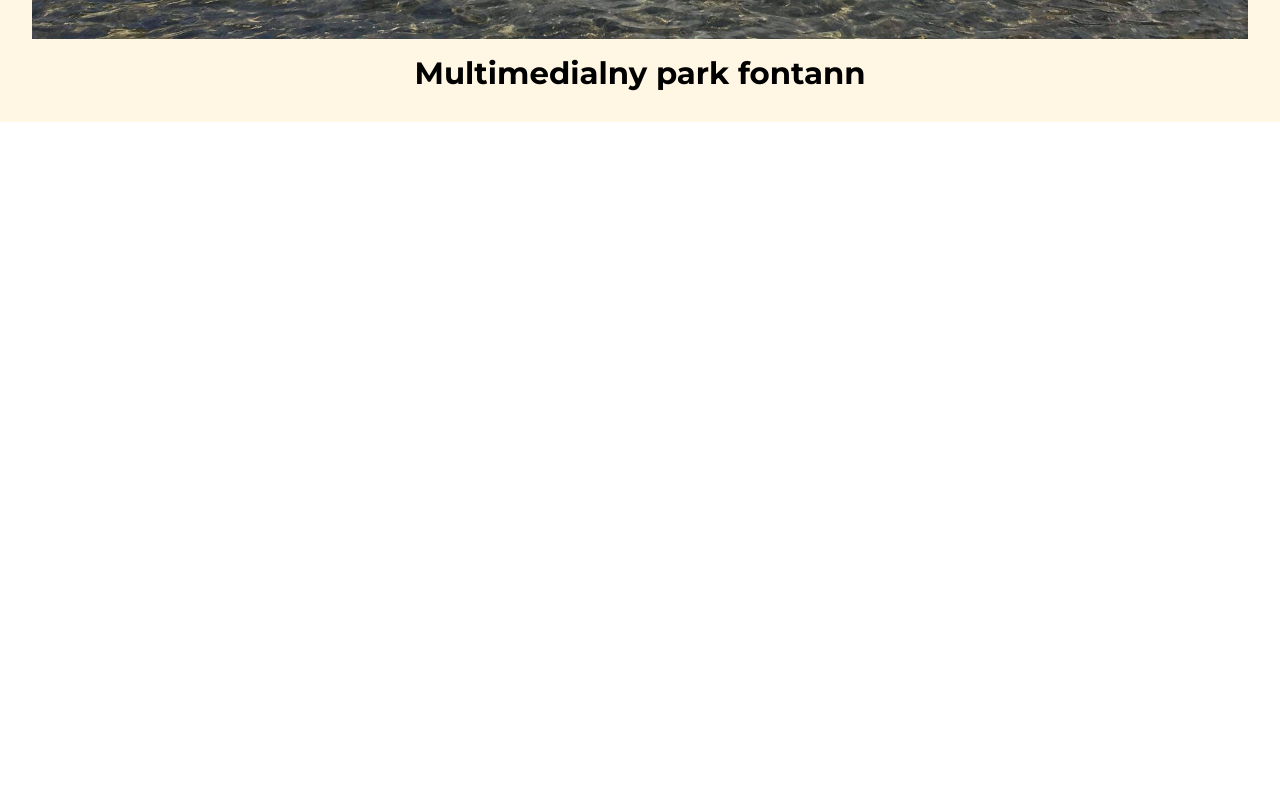
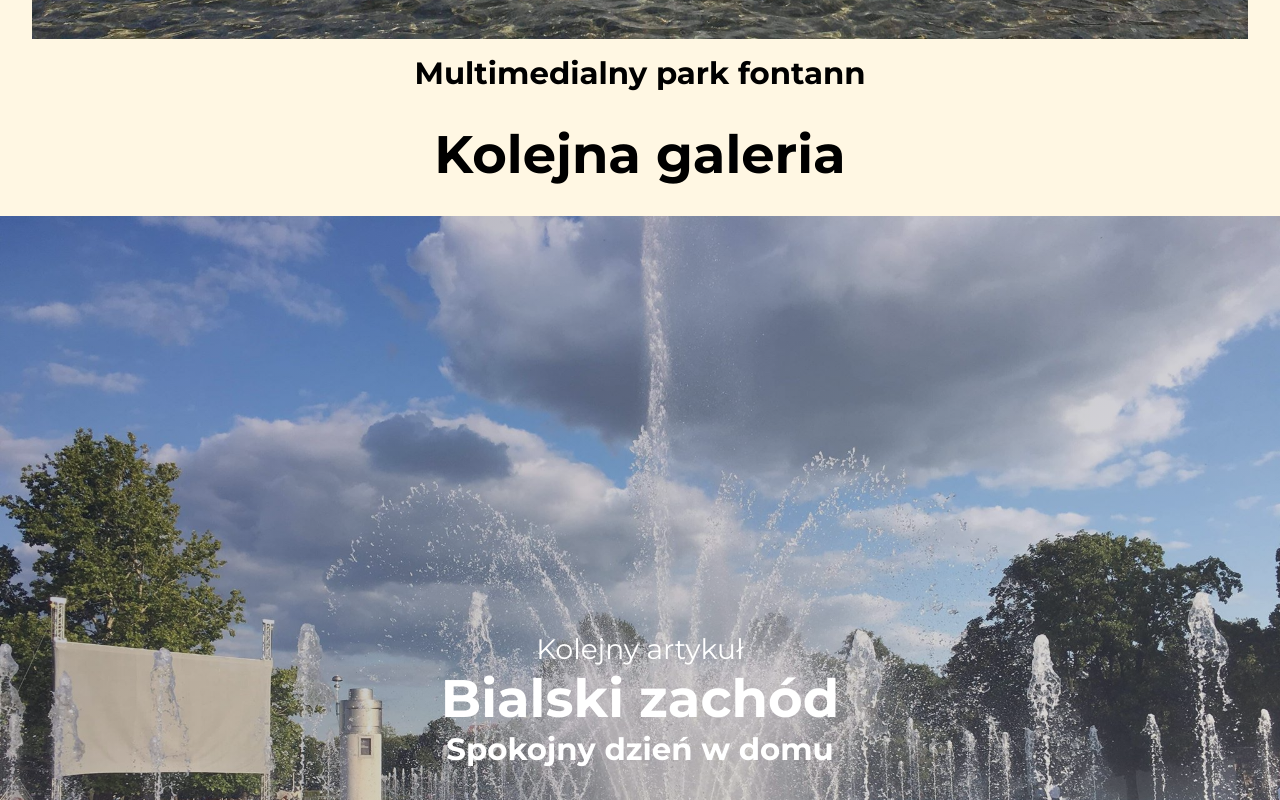
Before and after one commit to Adaxelx/photo-gallery-page, a React (Create React App) app: page /articles/WWa in a window 1280 px wide. Shown: the part 2120-2920 px from the top of the page. Before the commit the page ends 2242 px from the top, so only its background shows below. Built offline with nearby package versions, Linux system fonts and the light colour scheme.

Commit message:
add nextArticle to gallery

```diff
--- a/src/App.js
+++ b/src/App.js
@@ -22,9 +22,9 @@ class App extends React.Component {
       path: '/articles/WWa',
       date: '17-18.07.2019r.',
       nextArt: {
-        title: 'Bielsko Podlaski zachód',
+        title: 'Bialski zachód',
         subtitle: 'Spokojny dzień w domu',
-        img: '',
+        img: img,
         date: '19.07.2019r.',
         src: '/articles/BP',
       },
--- a/src/components/Article.js
+++ b/src/components/Article.js
@@ -3,15 +3,33 @@ import styled from 'styled-components';
 import { Link } from 'react-router-dom';
 
 const StyledArticle = styled.article`
+  position: relative;
   color: white;
+  ${({ next }) => (next ? '-webkit-text-stroke: 1px black; color: transparent;' : '')}
   display: flex;
   flex-direction: column;
   align-items: center;
 `;
 
+const StyledImgC = styled.div`
+  position: relative;
+  width: 100%;
+  ${({ next, theme }) => (next ? '' : `margin-bottom: ${theme.marginContent};`)}
+  &:before {
+    content: '';
+    position: absolute;
+    left: 0;
+    top: 0;
+    width: 100%;
+    height: 100%;
+    z-index: 1;
+    background: linear-gradient(155deg, rgba(2, 0, 36, 1) 0%, rgba(136, 135, 152, 1) 63%, rgba(255, 255, 255, 1) 100%);
+    opacity: 0.3;
+  }
+`;
+
 const StyledImg = styled.img`
   width: 100%;
-  margin-bottom: ${({ theme }) => theme.marginContent};
 `;
 
 const StyledCon = styled.section`
@@ -19,6 +37,8 @@ const StyledCon = styled.section`
   display: flex;
   flex-direction: column;
   align-items: center;
+  z-index: 1;
+  ${({ next }) => (next ? 'position: absolute; top: 50%; left: 50%; transform: translate(-50%,-50%); width: 100%' : '')}
 `;
 
 const StyledDate = styled.h3`
@@ -27,6 +47,7 @@ const StyledDate = styled.h3`
 `;
 
 const StyledTitle = styled.h1`
+  text-align: center;
   font-size: ${({ theme }) => theme.fontSize.xl};
 `;
 
@@ -34,13 +55,15 @@ const StyledSubtitle = styled.h2`
   font-size: ${({ theme }) => theme.fontSize.m};
 `;
 
-const Article = ({ title, subtitle, img, date, src }) => {
+const Article = ({ title, subtitle, img, date, src, next }) => {
   return (
     <Link to={src}>
       <StyledArticle>
-        <StyledImg src={img} />
-        <StyledCon>
-          <StyledDate>{date}</StyledDate>
+        <StyledImgC next={next}>
+          <StyledImg src={img} />
+        </StyledImgC>
+        <StyledCon next={next}>
+          {next ? 'Kolejny artykuł' : <StyledDate>{date}</StyledDate>}
           <StyledTitle>{title}</StyledTitle>
           <StyledSubtitle>{subtitle}</StyledSubtitle>
         </StyledCon>
--- a/src/components/Gallery.js
+++ b/src/components/Gallery.js
@@ -1,6 +1,7 @@
 import React from 'react';
 import styled from 'styled-components';
 import { TimelineMax } from 'gsap/TweenMax';
+import Article from '../components/Article';
 
 import Nav from './Nav';
 
@@ -53,6 +54,10 @@ const StyledDescription = styled.h4`
   margin-top: ${({ theme }) => theme.marginContent};
 `;
 
+const StyledNext = styled.h3`
+  font-size: ${({ theme }) => theme.fontSize.xl};
+  margin-bottom: ${({ theme }) => theme.marginBox};
+`;
 const Gallery = ({ changeLoad, title, images, nextArt, date }) => {
   const con = React.createRef();
 
@@ -82,6 +87,15 @@ const Gallery = ({ changeLoad, title, images, nextArt, date }) => {
           <StyledDate>{date}</StyledDate>
         </StyledConTit>
         <StyledCon ref={con}>{imagesArr}</StyledCon>
+        <StyledNext>Kolejna galeria</StyledNext>
+        <Article
+          src={nextArt.src}
+          next={true}
+          title={nextArt.title}
+          subtitle={nextArt.subtitle}
+          date={nextArt.date}
+          img={nextArt.img}
+        />
       </StyledGallery>
       {setTimeout(() => animate(), 100)}
     </>
```
